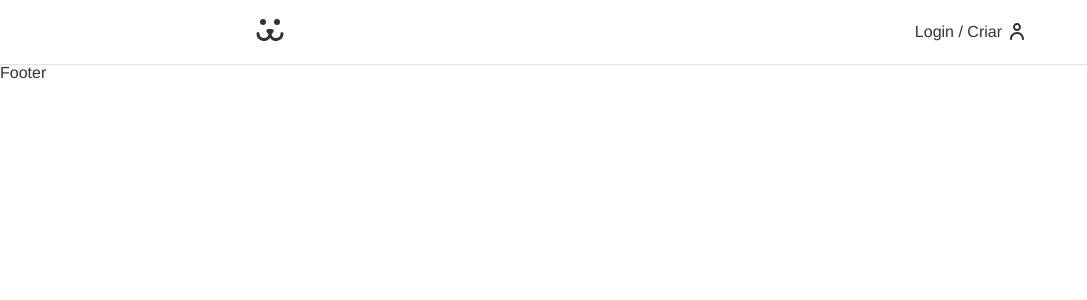
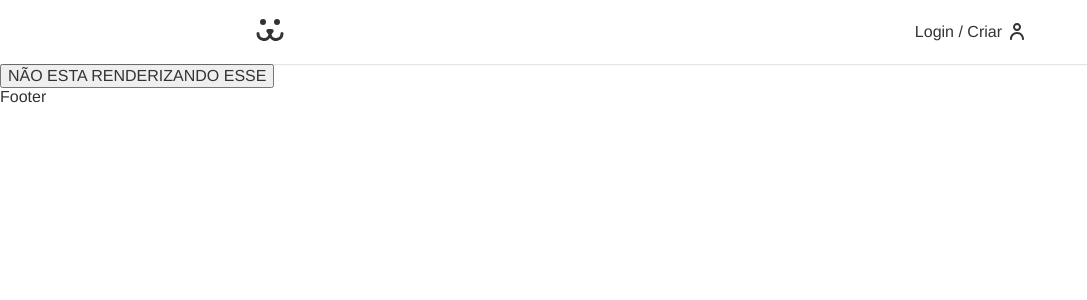
Before and after one commit to samuelrrs/instadogs, a React (Create React App) app: page /login in a window 1280 px wide. Shown: the top 300 px of the page, without its empty margins (0-1087 px from the left). Built offline with nearby package versions, Linux system fonts and the light colour scheme.

Commit message:
fix: Correção da rota de login

```diff
--- a/src/App.js
+++ b/src/App.js
@@ -1,11 +1,11 @@
-import React from 'react';
+import React from "react";
 
 import Header from "./Components/Header/Header";
 import Footer from "./Components/Footer/Footer";
 import Home from "./Components/Home/Home";
 import { BrowserRouter, Routes, Route } from "react-router-dom";
+import "./App.css";
 import Login from "./Components/Login/Login";
-import './App.css';
 
 function App() {
   return (
@@ -13,8 +13,8 @@
       <BrowserRouter>
         <Header />
         <Routes>
-            <Route path="/" element={<Home/>}/>
-            <Route path="/" element={<Login/>}/>
+          <Route path="/" element={<Home />} />
+          <Route path="/login/*" element={<Login />} />
         </Routes>
         <Footer />
       </BrowserRouter>
```
